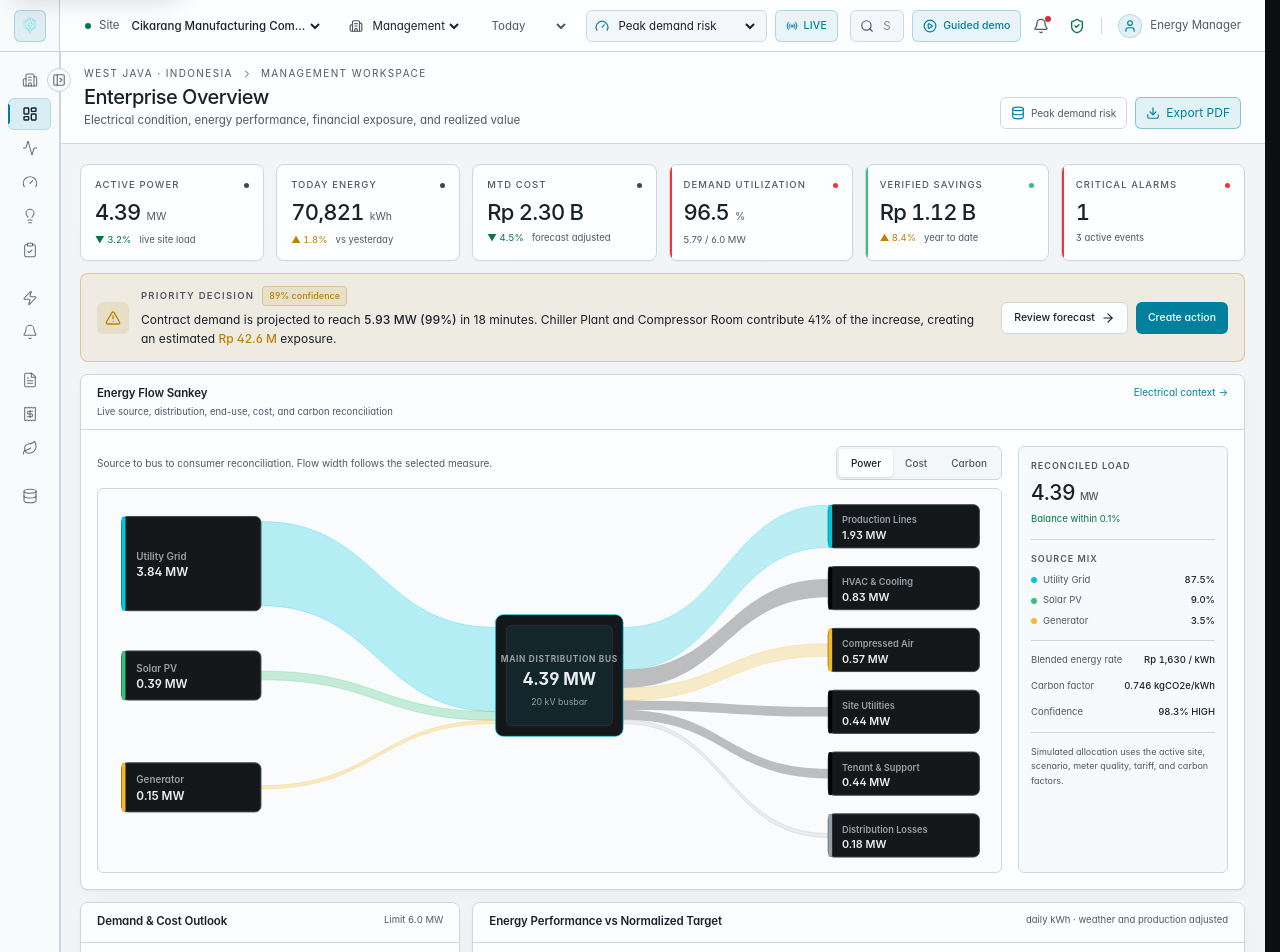
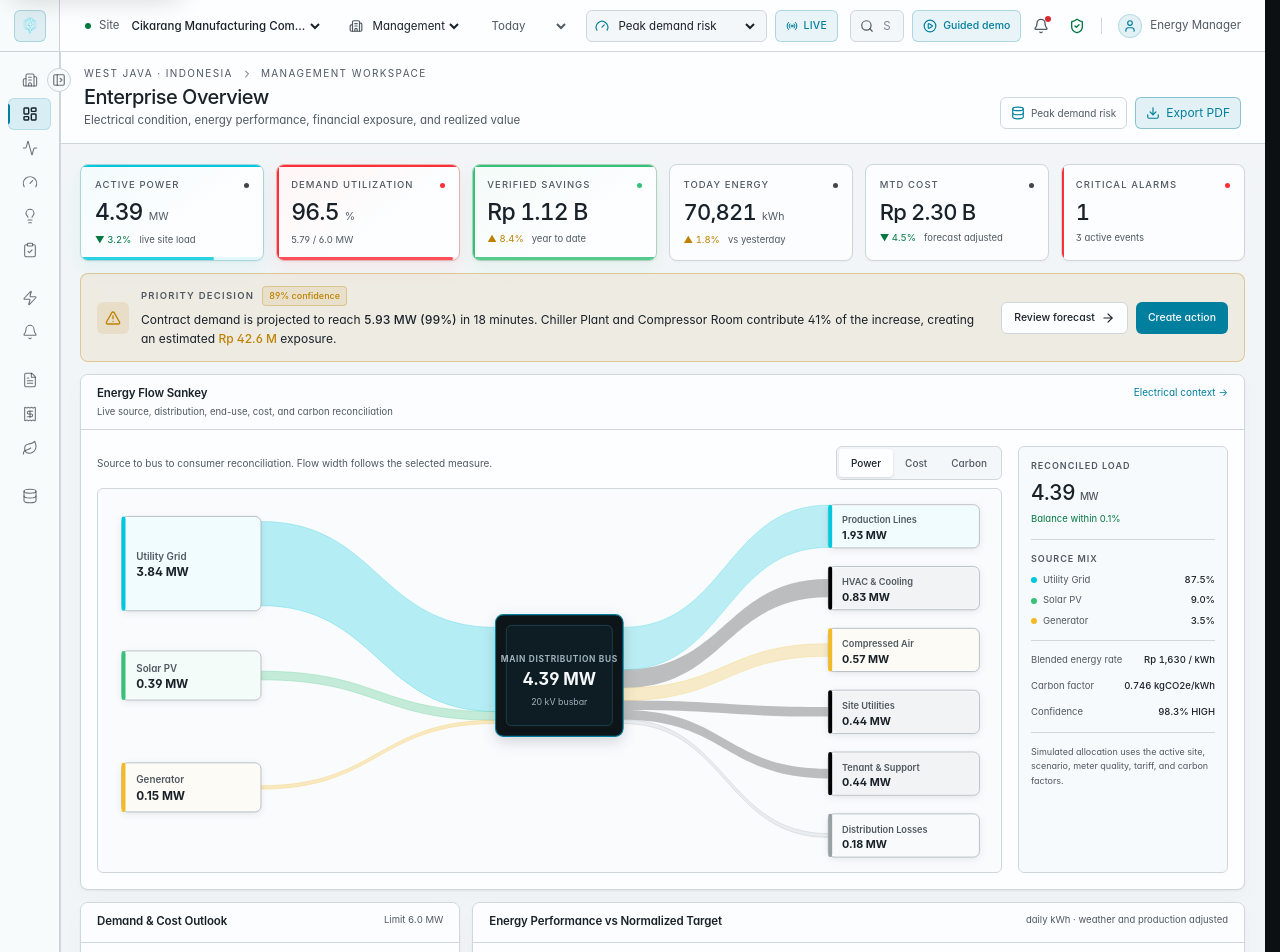
Before and after one commit to masarray/argrid-energy, a React (Vite) app: page /#/ in a window 1280 px wide. Shown: the top 952 px of the page. Built offline with nearby package versions, Linux system fonts and the light colour scheme.

Commit message:
Polish Sankey and KPI hierarchy for public launch
Apply P0 visual polish to the Overview by introducing light Sankey endpoint cards, retaining the dark distribution bus focal point, and emphasizing the three decision-critical KPIs with restrained accents and progress references.

```diff
--- a/src/components/argrid-ui.tsx
+++ b/src/components/argrid-ui.tsx
@@ -40,6 +40,8 @@ export function KpiTile({
   trend,
   hint,
   tone = "neutral",
+  emphasis = "support",
+  progress,
 }: {
   label: string;
   value: string | number;
@@ -47,6 +49,8 @@ export function KpiTile({
   trend?: number;
   hint?: string;
   tone?: "neutral" | "warning" | "critical" | "good";
+  emphasis?: "primary" | "support";
+  progress?: number;
 }) {
   const toneClass = {
     neutral: "kpi-neutral",
@@ -62,13 +66,13 @@ export function KpiTile({
   }[tone];
 
   return (
-    <section className={`kpi-tile ${toneClass}`} aria-label={`${label}: ${value}${unit ? ` ${unit}` : ""}. State ${stateLabel}${hint ? `. ${hint}` : ""}`}>
+    <section className={`kpi-tile kpi-emphasis-${emphasis} ${toneClass}`} aria-label={`${label}: ${value}${unit ? ` ${unit}` : ""}. State ${stateLabel}${hint ? `. ${hint}` : ""}${typeof progress === "number" ? `. ${Math.round(progress)} percent of reference` : ""}`}>
       <div className="flex items-center justify-between gap-2">
         <div className="text-[9.5px] font-medium uppercase tracking-[0.11em] text-muted-foreground">{label}</div>
         <span className="kpi-state-dot" aria-hidden="true" />
       </div>
       <div className="mt-2 flex min-w-0 items-baseline gap-1.5">
-        <span className="font-display truncate text-[22px] font-medium leading-none tracking-[-0.035em] tabular">{value}</span>
+        <span className="kpi-value font-display truncate text-[22px] font-medium leading-none tracking-[-0.035em] tabular">{value}</span>
         {unit && <span className="shrink-0 text-[10.5px] text-muted-foreground">{unit}</span>}
       </div>
       <div className="mt-2 flex min-h-4 items-center gap-2 text-[9.5px] text-muted-foreground">
@@ -79,6 +83,11 @@ export function KpiTile({
         )}
         {hint && <span className="truncate">{hint}</span>}
       </div>
+      {typeof progress === "number" && (
+        <div className="kpi-progress-track" aria-hidden="true">
+          <span style={{ width: `${Math.max(3, Math.min(100, progress))}%` }} />
+        </div>
+      )}
     </section>
   );
 }
--- a/src/components/energy-flow-sankey.tsx
+++ b/src/components/energy-flow-sankey.tsx
@@ -182,27 +182,29 @@ export function EnergyFlowSankey({
 
             {model.sourceItems.map((item, index) => (
               <g key={item.name}>
-                <rect x="24" y={sourceNodes[index] - sourceNodeHeights[index] / 2} width="142" height={sourceNodeHeights[index]} rx="6" fill="var(--color-surface)" stroke="var(--color-border-strong)" />
+                <rect x="24" y={sourceNodes[index] - sourceNodeHeights[index] / 2} width="142" height={sourceNodeHeights[index]} rx="6" className="sankey-endpoint-card" />
+                <rect x="28" y={sourceNodes[index] - sourceNodeHeights[index] / 2 + 1} width="137" height={sourceNodeHeights[index] - 2} rx="5" fill={item.color} className="sankey-endpoint-tint" />
                 <rect x="24" y={sourceNodes[index] - sourceNodeHeights[index] / 2} width="4" height={sourceNodeHeights[index]} rx="2" fill={item.color} />
-                <text x="39" y={sourceNodes[index] - 4} fill="var(--color-muted-foreground)" fontSize="10" fontWeight="600">{item.name}</text>
-                <text x="39" y={sourceNodes[index] + 13} fill="var(--color-foreground)" fontSize="12" fontWeight="600">{formatFlowValue(item.value, mode)}</text>
+                <text x="39" y={sourceNodes[index] - 4} className="sankey-endpoint-label" fontSize="10" fontWeight="600">{item.name}</text>
+                <text x="39" y={sourceNodes[index] + 13} className="sankey-endpoint-value" fontSize="12" fontWeight="650">{formatFlowValue(item.value, mode)}</text>
               </g>
             ))}
 
             <g>
-              <rect x="405" y="128" width="130" height="124" rx="8" fill="var(--color-surface)" stroke="var(--color-primary)" strokeOpacity="0.65" />
-              <rect x="416" y="139" width="108" height="102" rx="5" fill="var(--color-primary)" fillOpacity="0.08" stroke="var(--color-border)" />
-              <text x="470" y="176" textAnchor="middle" fill="var(--color-muted-foreground)" fontSize="8.5" fontWeight="700" letterSpacing="0.08em">{busLabel}</text>
-              <text x="470" y="200" textAnchor="middle" fill="var(--color-foreground)" fontSize="17" fontWeight="650">{formatFlowValue(model.total, mode)}</text>
-              <text x="470" y="220" textAnchor="middle" fill="var(--color-muted-foreground)" fontSize="9">20 kV busbar</text>
+              <rect x="405" y="128" width="130" height="124" rx="8" className="sankey-bus-shell" />
+              <rect x="416" y="139" width="108" height="102" rx="5" className="sankey-bus-core" />
+              <text x="470" y="176" textAnchor="middle" className="sankey-bus-label" fontSize="8.5" fontWeight="700" letterSpacing="0.08em">{busLabel}</text>
+              <text x="470" y="200" textAnchor="middle" className="sankey-bus-value" fontSize="17" fontWeight="650">{formatFlowValue(model.total, mode)}</text>
+              <text x="470" y="220" textAnchor="middle" className="sankey-bus-meta" fontSize="9">20 kV busbar</text>
             </g>
 
             {model.consumerItems.map((item, index) => (
               <g key={item.name}>
-                <rect x="744" y={consumerNodes[index] - 22} width="154" height="44" rx="6" fill="var(--color-surface)" stroke="var(--color-border-strong)" />
+                <rect x="744" y={consumerNodes[index] - 22} width="154" height="44" rx="6" className="sankey-endpoint-card" />
+                <rect x="748" y={consumerNodes[index] - 21} width="149" height="42" rx="5" fill={item.color} className="sankey-endpoint-tint" />
                 <rect x="744" y={consumerNodes[index] - 22} width="4" height="44" rx="2" fill={item.color} />
-                <text x="758" y={consumerNodes[index] - 3} fill="var(--color-muted-foreground)" fontSize="9.4" fontWeight="600">{item.name}</text>
-                <text x="758" y={consumerNodes[index] + 13} fill="var(--color-foreground)" fontSize="11" fontWeight="600">{formatFlowValue(item.value, mode)}</text>
+                <text x="758" y={consumerNodes[index] - 3} className="sankey-endpoint-label" fontSize="9.4" fontWeight="600">{item.name}</text>
+                <text x="758" y={consumerNodes[index] + 13} className="sankey-endpoint-value" fontSize="11" fontWeight="650">{formatFlowValue(item.value, mode)}</text>
               </g>
             ))}
           </svg>
--- a/src/routes/index.tsx
+++ b/src/routes/index.tsx
@@ -161,11 +161,11 @@ function Overview() {
     >
       <div ref={exportRef} className="space-y-3">
         <section className="grid grid-cols-2 gap-3 md:grid-cols-3 xl:grid-cols-6">
-          <KpiTile label="Active Power" value={telemetry.currentPower.toFixed(2)} unit="MW" trend={kpis.currentPowerTrend} hint="live site load" />
+          <KpiTile label="Active Power" value={telemetry.currentPower.toFixed(2)} unit="MW" trend={kpis.currentPowerTrend} hint="live site load" emphasis="primary" progress={(telemetry.currentPower / telemetry.demandLimit) * 100} />
+          <KpiTile label="Demand Utilization" value={demandPct.toFixed(1)} unit="%" hint={`${telemetry.peakDemand.toFixed(2)} / ${telemetry.demandLimit.toFixed(1)} MW`} tone={demandPct > 92 ? "critical" : "warning"} emphasis="primary" progress={demandPct} />
+          <KpiTile label="Verified Savings" value={fmtIDR(verifiedSavings)} trend={8.4} hint="year to date" tone="good" emphasis="primary" progress={(verifiedSavings / annualOpportunity) * 100} />
           <KpiTile label={`${periodLabel} Energy`} value={fmtNum(telemetry.todayEnergy)} unit="kWh" trend={kpis.todayEnergyTrend} hint={comparisonHint} />
           <KpiTile label="MTD Cost" value={fmtIDR(telemetry.todayCost * (timeRange === "This month" ? 1 : 25 / periodMultiplier))} trend={kpis.todayCostTrend} hint="forecast adjusted" />
-          <KpiTile label="Demand Utilization" value={demandPct.toFixed(1)} unit="%" hint={`${telemetry.peakDemand.toFixed(2)} / ${telemetry.demandLimit.toFixed(1)} MW`} tone={demandPct > 92 ? "critical" : "warning"} />
-          <KpiTile label="Verified Savings" value={fmtIDR(verifiedSavings)} trend={8.4} hint="year to date" tone="good" />
           <KpiTile label="Critical Alarms" value={kpis.criticalAlarms} hint={`${kpis.activeAlarms} active events`} tone={kpis.criticalAlarms > 0 ? "critical" : "neutral"} />
         </section>
 
--- a/src/styles.css
+++ b/src/styles.css
@@ -373,6 +373,106 @@
   background: var(--color-green);
 }
 
+/* Public-launch P0: enterprise Sankey hierarchy and decision-led KPI emphasis. */
+.sankey-endpoint-card {
+  fill: var(--surface);
+  stroke: color-mix(in oklab, var(--foreground) 15%, var(--border));
+  stroke-width: 0.9;
+  filter: drop-shadow(0 2px 3px color-mix(in oklab, var(--foreground) 9%, transparent));
+}
+
+.sankey-endpoint-tint {
+  opacity: 0.045;
+  pointer-events: none;
+}
+
+.sankey-endpoint-label {
+  fill: var(--muted-foreground);
+}
+
+.sankey-endpoint-value {
+  fill: var(--foreground);
+}
+
+.sankey-bus-shell {
+  fill: oklch(0.19 0.014 235);
+  stroke: var(--primary);
+  stroke-width: 1.1;
+  filter: drop-shadow(0 5px 7px color-mix(in oklab, var(--foreground) 16%, transparent));
+}
+
+.sankey-bus-core {
+  fill: color-mix(in oklab, var(--primary) 9%, oklch(0.19 0.014 235));
+  stroke: color-mix(in oklab, var(--primary) 34%, oklch(0.3 0.01 235));
+  stroke-width: 0.8;
+}
+
+.sankey-bus-label,
+.sankey-bus-meta {
+  fill: oklch(0.75 0.025 225);
+}
+
+.sankey-bus-value {
+  fill: oklch(0.98 0.004 230);
+}
+
+.kpi-tile {
+  --kpi-accent: var(--color-primary);
+  transition: border-color 160ms ease, box-shadow 160ms ease, background-color 160ms ease;
+}
+
+.kpi-warning {
+  --kpi-accent: var(--color-amber);
+}
+
+.kpi-critical {
+  --kpi-accent: var(--color-red);
+}
+
+.kpi-good {
+  --kpi-accent: var(--color-green);
+}
+
+.kpi-emphasis-primary::after {
+  content: "";
+  position: absolute;
+  inset: 0 0 auto;
+  height: 2px;
+  background: var(--kpi-accent);
+}
+
+.workspace-management .kpi-emphasis-primary {
+  border-color: color-mix(in oklab, var(--kpi-accent) 28%, var(--border)) !important;
+  background: linear-gradient(145deg, color-mix(in oklab, var(--kpi-accent) 5%, var(--surface)), var(--surface) 58%) !important;
+  box-shadow:
+    0 1px 2px color-mix(in oklab, var(--foreground) 5%, transparent),
+    0 7px 18px color-mix(in oklab, var(--kpi-accent) 7%, transparent);
+}
+
+.workspace-management .kpi-emphasis-support {
+  background: color-mix(in oklab, var(--surface) 92%, var(--surface-2)) !important;
+}
+
+.kpi-emphasis-primary .kpi-value {
+  font-size: 23px;
+}
+
+.kpi-progress-track {
+  position: absolute;
+  inset: auto 0 0;
+  height: 3px;
+  overflow: hidden;
+  background: color-mix(in oklab, var(--kpi-accent) 10%, transparent);
+}
+
+.kpi-progress-track > span {
+  display: block;
+  height: 100%;
+  border-radius: 0 999px 999px 0;
+  background: var(--kpi-accent);
+  opacity: 0.82;
+}
+
 .workspace-management main {
   background:
     linear-gradient(180deg, color-mix(in oklab, var(--background) 96%, white) 0%, var(--background) 180px);
```
Also changed, not shown: 1 other file (tests, documents, lock files or other folders).
